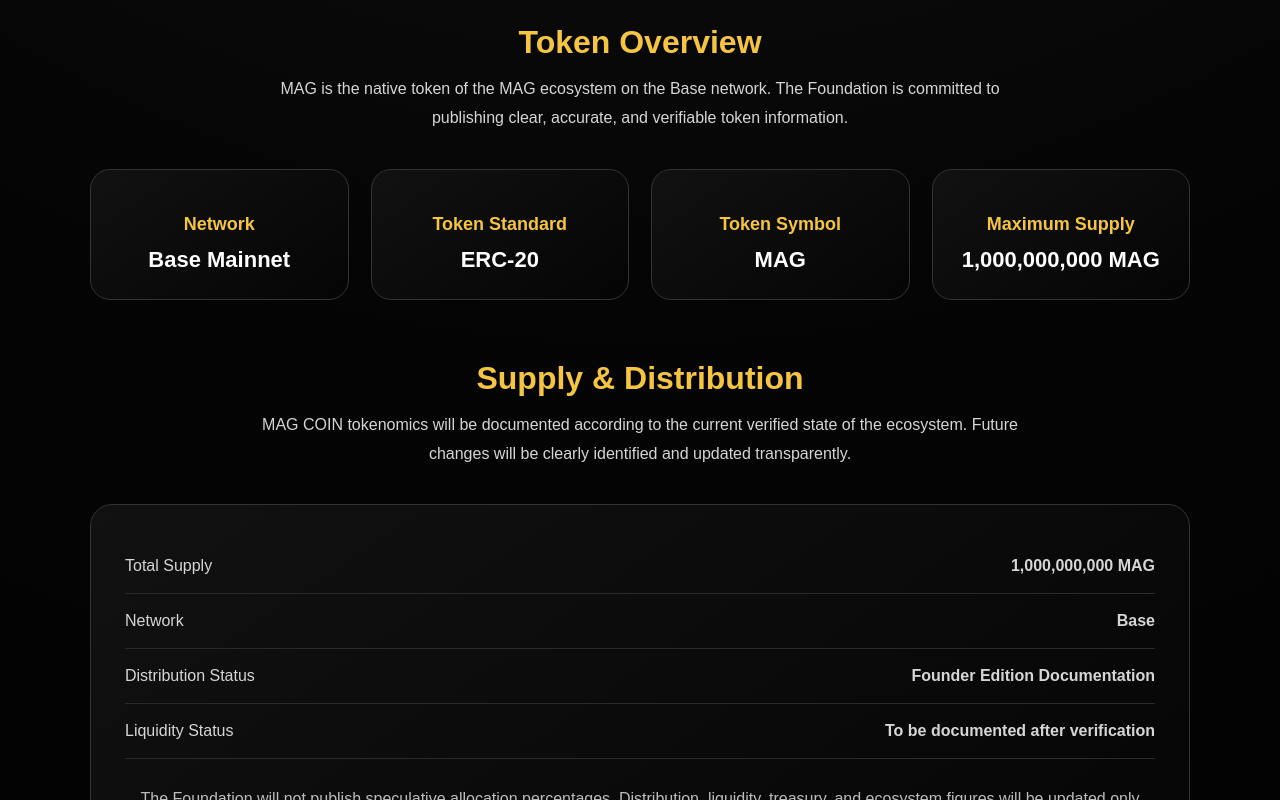
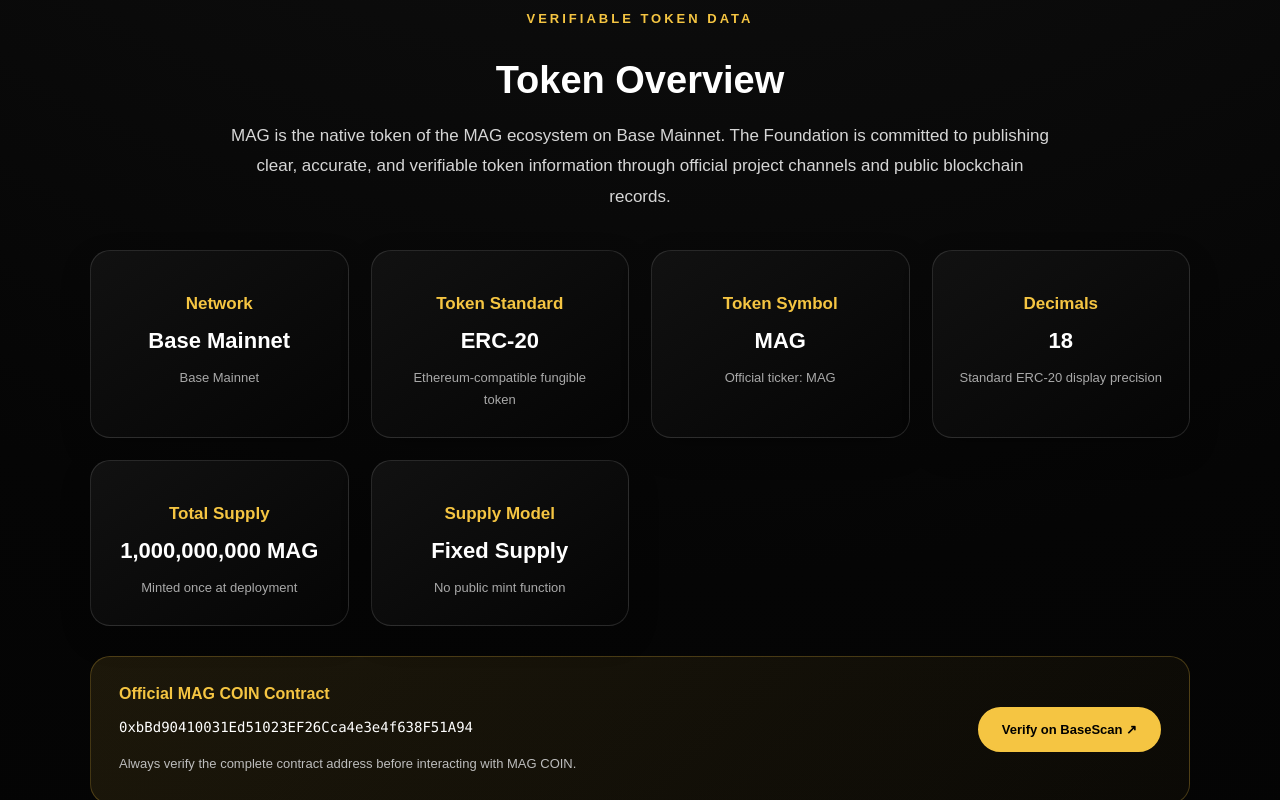
Before and after one commit to MAGZOWN/mag-coin-website, a Next.js app: page /tokenomics in a window 1280 px wide. Shown: the part 1100-1900 px from the top of the page. Built offline with nearby package versions, Linux system fonts and the light colour scheme.

Commit message:
Phase 11.2: Upgrade Token Overview with verified supply and contract disclosure

```diff
--- a/app/components/TokenOverview.tsx
+++ b/app/components/TokenOverview.tsx
@@ -2,39 +2,111 @@ import type { CSSProperties } from "react";
 
 import { blockchainService } from "@/app/services/blockchainService";
 
+const contractAddress = "0xbBd90410031Ed51023EF26Cca4e3e4f638F51A94";
+
 export default function TokenOverview() {
   const token = blockchainService.getTokenSummary();
 
+  const overviewItems = [
+    {
+      label: "Network",
+      value: token.network,
+      note: "Base Mainnet",
+    },
+    {
+      label: "Token Standard",
+      value: token.tokenStandard,
+      note: "Ethereum-compatible fungible token",
+    },
+    {
+      label: "Token Symbol",
+      value: token.symbol,
+      note: "Official ticker: MAG",
+    },
+    {
+      label: "Decimals",
+      value: "18",
+      note: "Standard ERC-20 display precision",
+    },
+    {
+      label: "Total Supply",
+      value: token.totalSupply,
+      note: "Minted once at deployment",
+    },
+    {
+      label: "Supply Model",
+      value: "Fixed Supply",
+      note: "No public mint function",
+    },
+  ];
+
   return (
-    <section style={styles.section}>
-      <h2 style={styles.title}>Token Overview</h2>
+    <section
+      id="token-overview"
+      style={styles.section}
+      className="fadeIn"
+      aria-labelledby="token-overview-title"
+    >
+      <p style={styles.label}>VERIFIABLE TOKEN DATA</p>
+
+      <h2 id="token-overview-title" style={styles.title}>
+        Token Overview
+      </h2>
 
       <p style={styles.subtitle}>
-        MAG is the native token of the MAG ecosystem on the Base network.
-        The Foundation is committed to publishing clear, accurate, and
-        verifiable token information.
+        MAG is the native token of the MAG ecosystem on Base Mainnet. The
+        Foundation is committed to publishing clear, accurate, and verifiable
+        token information through official project channels and public
+        blockchain records.
       </p>
 
       <div style={styles.grid}>
-        <div style={styles.card} className="cardHover">
-          <h3 style={styles.heading}>Network</h3>
-          <p style={styles.value}>{token.network}</p>
+        {overviewItems.map((item) => (
+          <article
+            key={item.label}
+            style={styles.card}
+            className="cardHover"
+          >
+            <h3 style={styles.heading}>{item.label}</h3>
+
+            <p style={styles.value}>{item.value}</p>
+
+            <p style={styles.note}>{item.note}</p>
+          </article>
+        ))}
+      </div>
+
+      <div style={styles.contractBox}>
+        <div style={styles.contractContent}>
+          <p style={styles.contractLabel}>Official MAG COIN Contract</p>
+
+          <code style={styles.contractAddress}>{contractAddress}</code>
+
+          <p style={styles.contractNote}>
+            Always verify the complete contract address before interacting with
+            MAG COIN.
+          </p>
         </div>
 
-        <div style={styles.card} className="cardHover">
-          <h3 style={styles.heading}>Token Standard</h3>
-          <p style={styles.value}>{token.tokenStandard}</p>
-        </div>
+        <a
+          href={`https://basescan.org/token/${contractAddress}`}
+          target="_blank"
+          rel="noopener noreferrer"
+          style={styles.button}
+          className="primaryButton"
+        >
+          Verify on BaseScan ↗
+        </a>
+      </div>
 
-        <div style={styles.card} className="cardHover">
-          <h3 style={styles.heading}>Token Symbol</h3>
-          <p style={styles.value}>{token.symbol}</p>
-        </div>
+      <div style={styles.disclosureBox}>
+        <h3 style={styles.disclosureTitle}>Supply Disclosure</h3>
 
-        <div style={styles.card} className="cardHover">
-          <h3 style={styles.heading}>Maximum Supply</h3>
-          <p style={styles.value}>{token.totalSupply}</p>
-        </div>
+        <p style={styles.disclosureText}>
+          The recorded total supply is 1,000,000,000 MAG with 18 decimals. The
+          verified contract source does not expose a public minting function,
+          and the initial supply was created during contract deployment.
+        </p>
       </div>
     </section>
   );
@@ -43,21 +115,34 @@ export default function TokenOverview() {
 const styles: Record<string, CSSProperties> = {
   section: {
     marginBottom: "60px",
+    scrollMarginTop: "110px",
+  },
+
+  label: {
+    color: "#f5c542",
+    textAlign: "center",
+    letterSpacing: "3px",
+    fontWeight: 800,
+    fontSize: "13px",
+    marginBottom: "12px",
   },
 
   title: {
-    color: "#f5c542",
+    color: "#ffffff",
     textAlign: "center",
-    fontSize: "32px",
-    marginBottom: "14px",
+    fontSize: "38px",
+    lineHeight: "1.25",
+    fontWeight: 900,
+    marginBottom: "16px",
   },
 
   subtitle: {
     color: "#d6d6d6",
     textAlign: "center",
-    maxWidth: "760px",
-    margin: "0 auto 36px",
+    maxWidth: "820px",
+    margin: "0 auto 38px",
     lineHeight: "1.8",
+    fontSize: "17px",
   },
 
   grid: {
@@ -69,22 +154,111 @@ const styles: Record<string, CSSProperties> = {
   card: {
     background:
       "linear-gradient(145deg, rgba(18,18,18,.96), rgba(5,5,5,.96))",
-    border: "1px solid #333",
+    border: "1px solid rgba(255,255,255,.12)",
     borderRadius: "20px",
     padding: "26px",
     textAlign: "center",
+    boxShadow: "0 12px 30px rgba(0,0,0,.24)",
   },
 
   heading: {
     color: "#f5c542",
     marginBottom: "12px",
-    fontSize: "18px",
+    fontSize: "17px",
+    fontWeight: 800,
   },
 
   value: {
     color: "#ffffff",
     fontSize: "22px",
-    fontWeight: "bold",
+    lineHeight: "1.4",
+    fontWeight: 850,
+    margin: "0 0 10px",
+    overflowWrap: "anywhere",
+  },
+
+  note: {
+    color: "#a9a9a9",
+    fontSize: "13px",
+    lineHeight: "1.7",
+    margin: 0,
+  },
+
+  contractBox: {
+    marginTop: "30px",
+    display: "flex",
+    alignItems: "center",
+    justifyContent: "space-between",
+    gap: "22px",
+    flexWrap: "wrap",
+    padding: "28px",
+    borderRadius: "20px",
+    background:
+      "linear-gradient(135deg, rgba(245,197,66,.10), rgba(245,197,66,.03))",
+    border: "1px solid rgba(245,197,66,.24)",
+  },
+
+  contractContent: {
+    flex: "1 1 560px",
+    minWidth: 0,
+  },
+
+  contractLabel: {
+    color: "#f5c542",
+    fontWeight: 850,
+    fontSize: "16px",
+    margin: "0 0 12px",
+  },
+
+  contractAddress: {
+    display: "block",
+    color: "#ffffff",
+    fontSize: "14px",
+    lineHeight: "1.8",
+    wordBreak: "break-all",
+    overflowWrap: "anywhere",
+    fontFamily:
+      "ui-monospace, SFMono-Regular, Menlo, Monaco, Consolas, monospace",
+  },
+
+  contractNote: {
+    color: "#bdbdbd",
+    fontSize: "13px",
+    lineHeight: "1.7",
+    margin: "12px 0 0",
+  },
+
+  button: {
+    background: "#f5c542",
+    color: "#000000",
+    border: "2px solid #f5c542",
+    borderRadius: "999px",
+    padding: "13px 22px",
+    textDecoration: "none",
+    fontWeight: 850,
+    fontSize: "13px",
+    whiteSpace: "nowrap",
+  },
+
+  disclosureBox: {
+    marginTop: "26px",
+    padding: "28px",
+    borderRadius: "18px",
+    background: "rgba(255,255,255,.035)",
+    border: "1px solid rgba(255,255,255,.10)",
+  },
+
+  disclosureTitle: {
+    color: "#ffffff",
+    fontSize: "20px",
+    fontWeight: 850,
+    margin: "0 0 13px",
+  },
+
+  disclosureText: {
+    color: "#d3d3d3",
+    fontSize: "15px",
+    lineHeight: "1.85",
     margin: 0,
   },
 };
```
